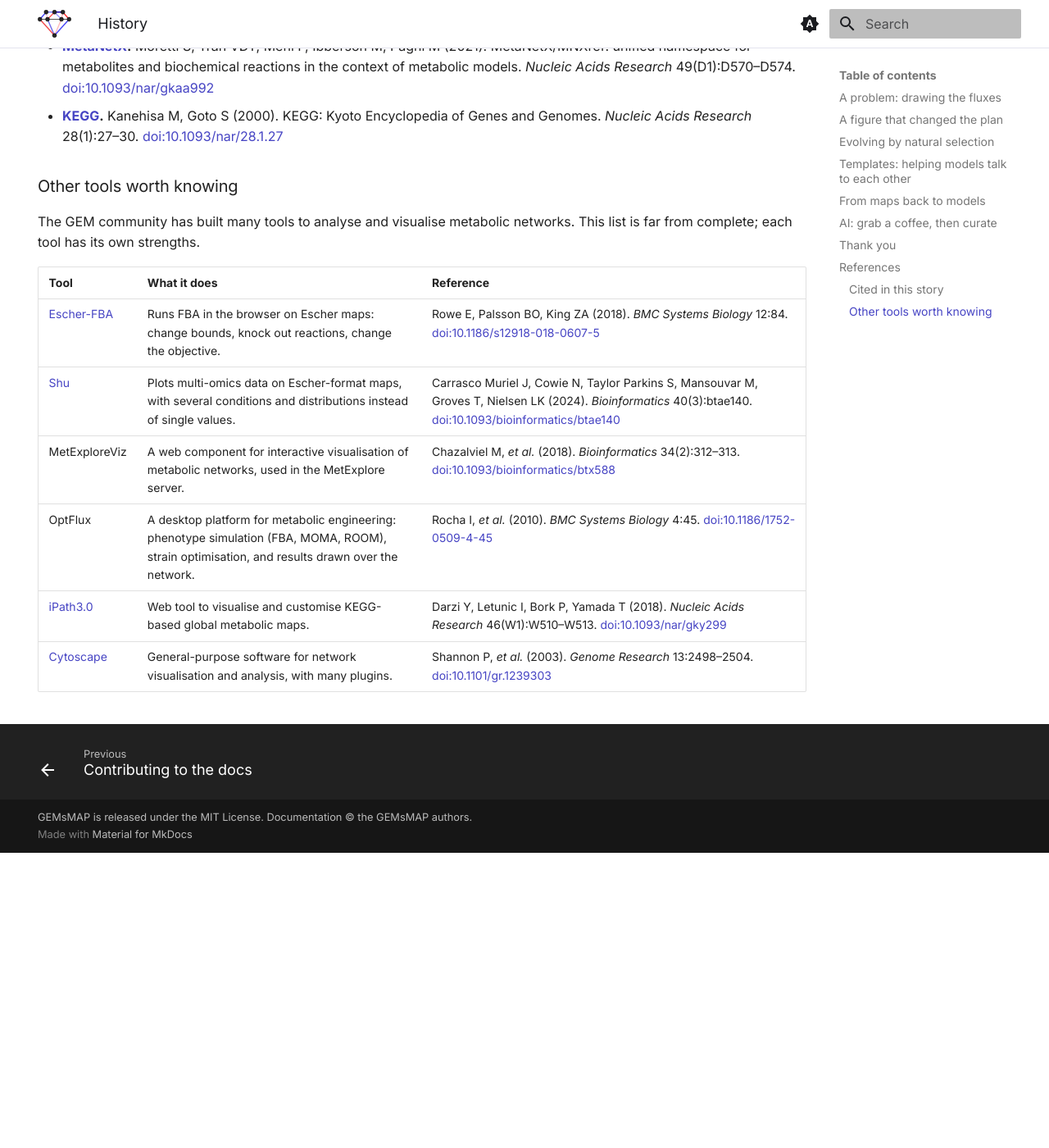
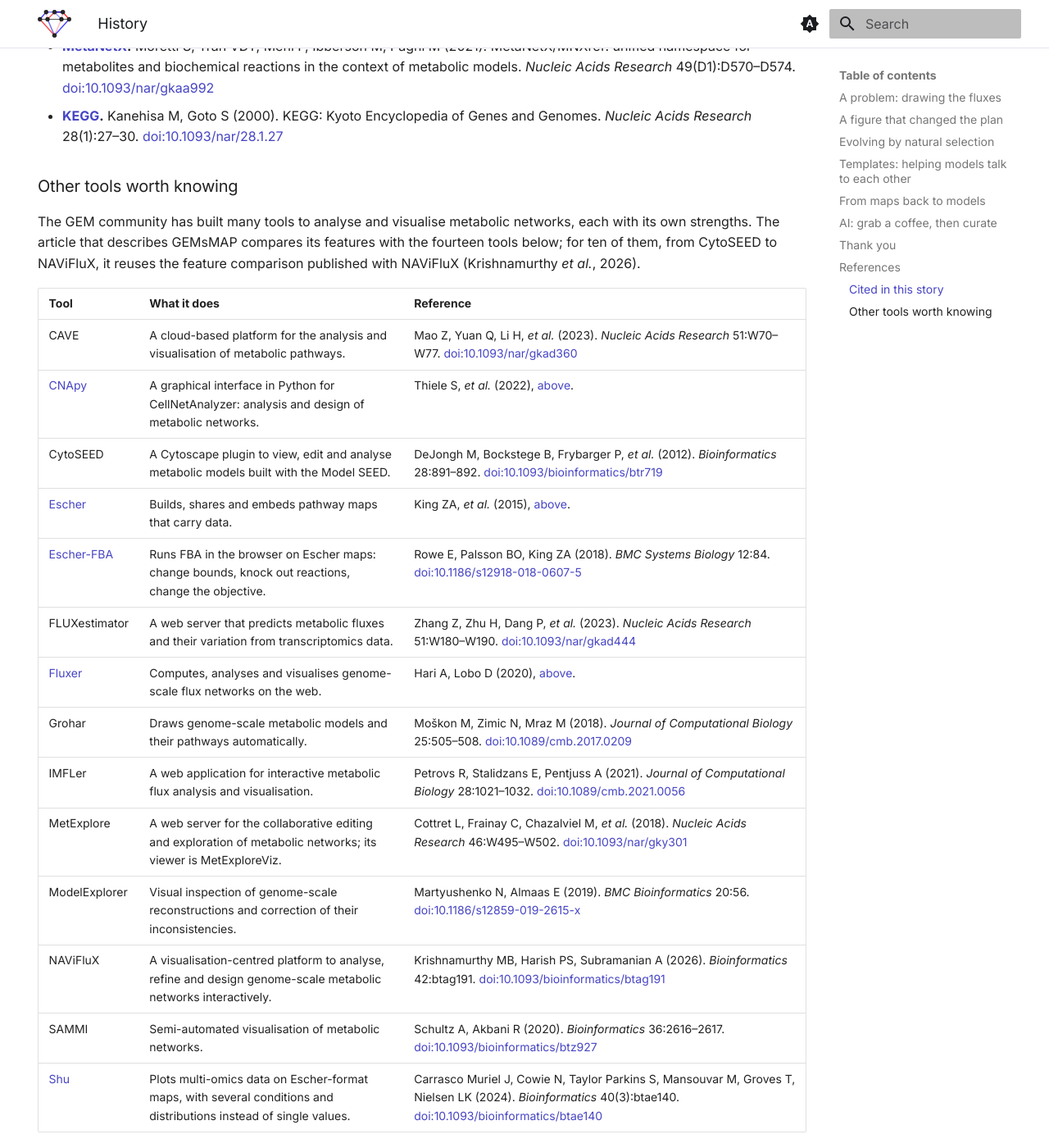
Before and after one commit to BatistaB/gemsmap, an MkDocs documentation site: the page built from docs/history.md, in a window 1280 px wide and 1400 px high, scrolled down 4808 px. Shown: the whole window at 82% size. Built offline with MkDocs 1.6.1 and Material for MkDocs 9.7.7, drawn with Linux system fonts in a browser that asks for light colours; before the commit the page ends 5848 px from its top, so only the background shows below that; some of the changed text lies outside the part shown.

Commit message:
docs(history): the tools compared with GEMsMAP in the article
Other tools worth knowing now lists the fourteen tools of the article's feature comparison (CAVE, CNApy, CytoSEED, Escher, Escher-FBA, FLUXestimator, Fluxer, Grohar, IMFLer, MetExplore, ModelExplorer, NAViFluX, SAMMI, Shu) with the same references; MetExploreViz, OptFlux, iPath3.0 and Cytoscape stay in a second table. Every DOI checked to resolve.

Co-Authored-By: Claude Opus 5.5 <noreply@anthropic.com>

```diff
--- a/docs/history.md
+++ b/docs/history.md
@@ -84,13 +84,30 @@ Thank you for reading!
 
 ### Other tools worth knowing
 
-The GEM community has built many tools to analyse and visualise metabolic networks. This list is far from complete; each tool has its own strengths.
+The GEM community has built many tools to analyse and visualise metabolic networks, each with its own strengths. The article that describes GEMsMAP compares its features with the fourteen tools below; for ten of them, from CytoSEED to NAViFluX, it reuses the feature comparison published with NAViFluX (Krishnamurthy *et al.*, 2026).
 
 | Tool | What it does | Reference |
 | --- | --- | --- |
+| CAVE | A cloud-based platform for the analysis and visualisation of metabolic pathways. | Mao Z, Yuan Q, Li H, *et al.* (2023). *Nucleic Acids Research* 51:W70–W77. [doi:10.1093/nar/gkad360](https://doi.org/10.1093/nar/gkad360) |
+| [CNApy](https://github.com/cnapy-org/CNApy) | A graphical interface in Python for CellNetAnalyzer: analysis and design of metabolic networks. | Thiele S, *et al.* (2022), [above](#cited-in-this-story). |
+| CytoSEED | A Cytoscape plugin to view, edit and analyse metabolic models built with the Model SEED. | DeJongh M, Bockstege B, Frybarger P, *et al.* (2012). *Bioinformatics* 28:891–892. [doi:10.1093/bioinformatics/btr719](https://doi.org/10.1093/bioinformatics/btr719) |
+| [Escher](https://escher.github.io) | Builds, shares and embeds pathway maps that carry data. | King ZA, *et al.* (2015), [above](#cited-in-this-story). |
 | [Escher-FBA](https://sbrg.github.io/escher-fba) | Runs FBA in the browser on Escher maps: change bounds, knock out reactions, change the objective. | Rowe E, Palsson BO, King ZA (2018). *BMC Systems Biology* 12:84. [doi:10.1186/s12918-018-0607-5](https://doi.org/10.1186/s12918-018-0607-5) |
+| FLUXestimator | A web server that predicts metabolic fluxes and their variation from transcriptomics data. | Zhang Z, Zhu H, Dang P, *et al.* (2023). *Nucleic Acids Research* 51:W180–W190. [doi:10.1093/nar/gkad444](https://doi.org/10.1093/nar/gkad444) |
+| [Fluxer](https://fluxer.umbc.edu) | Computes, analyses and visualises genome-scale flux networks on the web. | Hari A, Lobo D (2020), [above](#cited-in-this-story). |
+| Grohar | Draws genome-scale metabolic models and their pathways automatically. | Moškon M, Zimic N, Mraz M (2018). *Journal of Computational Biology* 25:505–508. [doi:10.1089/cmb.2017.0209](https://doi.org/10.1089/cmb.2017.0209) |
+| IMFLer | A web application for interactive metabolic flux analysis and visualisation. | Petrovs R, Stalidzans E, Pentjuss A (2021). *Journal of Computational Biology* 28:1021–1032. [doi:10.1089/cmb.2021.0056](https://doi.org/10.1089/cmb.2021.0056) |
+| MetExplore | A web server for the collaborative editing and exploration of metabolic networks; its viewer is MetExploreViz. | Cottret L, Frainay C, Chazalviel M, *et al.* (2018). *Nucleic Acids Research* 46:W495–W502. [doi:10.1093/nar/gky301](https://doi.org/10.1093/nar/gky301) |
+| ModelExplorer | Visual inspection of genome-scale reconstructions and correction of their inconsistencies. | Martyushenko N, Almaas E (2019). *BMC Bioinformatics* 20:56. [doi:10.1186/s12859-019-2615-x](https://doi.org/10.1186/s12859-019-2615-x) |
+| NAViFluX | A visualisation-centred platform to analyse, refine and design genome-scale metabolic networks interactively. | Krishnamurthy MB, Harish PS, Subramanian A (2026). *Bioinformatics* 42:btag191. [doi:10.1093/bioinformatics/btag191](https://doi.org/10.1093/bioinformatics/btag191) |
+| SAMMI | Semi-automated visualisation of metabolic networks. | Schultz A, Akbani R (2020). *Bioinformatics* 36:2616–2617. [doi:10.1093/bioinformatics/btz927](https://doi.org/10.1093/bioinformatics/btz927) |
 | [Shu](https://biosustain.github.io/shu) | Plots multi-omics data on Escher-format maps, with several conditions and distributions instead of single values. | Carrasco Muriel J, Cowie N, Taylor Parkins S, Mansouvar M, Groves T, Nielsen LK (2024). *Bioinformatics* 40(3):btae140. [doi:10.1093/bioinformatics/btae140](https://doi.org/10.1093/bioinformatics/btae140) |
-| MetExploreViz | A web component for interactive visualisation of metabolic networks, used in the MetExplore server. | Chazalviel M, *et al.* (2018). *Bioinformatics* 34(2):312–313. [doi:10.1093/bioinformatics/btx588](https://doi.org/10.1093/bioinformatics/btx588) |
+
+Also useful, though not part of that comparison:
+
+| Tool | What it does | Reference |
+| --- | --- | --- |
+| MetExploreViz | The web component that draws the networks of MetExplore, also usable on its own. | Chazalviel M, *et al.* (2018). *Bioinformatics* 34(2):312–313. [doi:10.1093/bioinformatics/btx588](https://doi.org/10.1093/bioinformatics/btx588) |
 | OptFlux | A desktop platform for metabolic engineering: phenotype simulation (FBA, MOMA, ROOM), strain optimisation, and results drawn over the network. | Rocha I, *et al.* (2010). *BMC Systems Biology* 4:45. [doi:10.1186/1752-0509-4-45](https://doi.org/10.1186/1752-0509-4-45) |
 | [iPath3.0](https://pathways.embl.de) | Web tool to visualise and customise KEGG-based global metabolic maps. | Darzi Y, Letunic I, Bork P, Yamada T (2018). *Nucleic Acids Research* 46(W1):W510–W513. [doi:10.1093/nar/gky299](https://doi.org/10.1093/nar/gky299) |
 | [Cytoscape](https://cytoscape.org) | General-purpose software for network visualisation and analysis, with many plugins. | Shannon P, *et al.* (2003). *Genome Research* 13:2498–2504. [doi:10.1101/gr.1239303](https://doi.org/10.1101/gr.1239303) |
```
